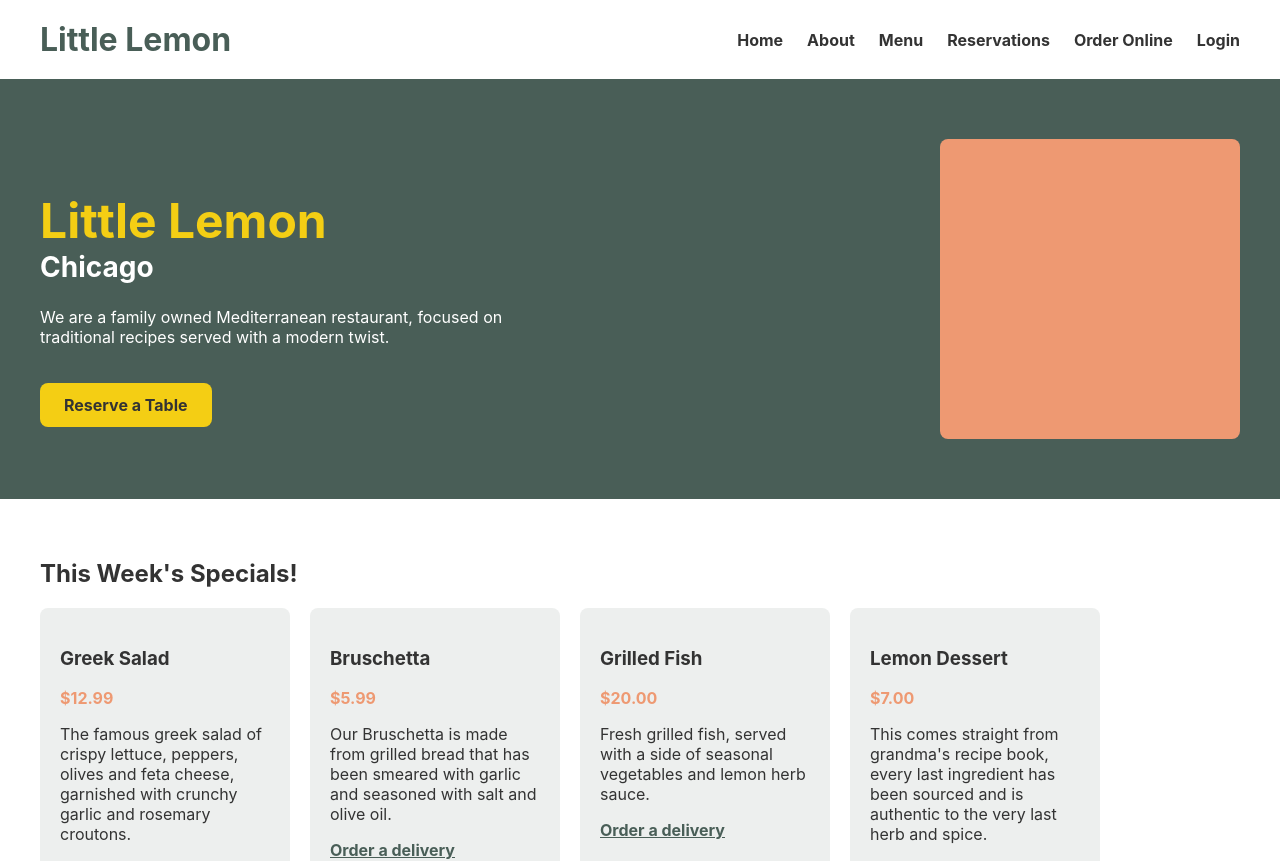
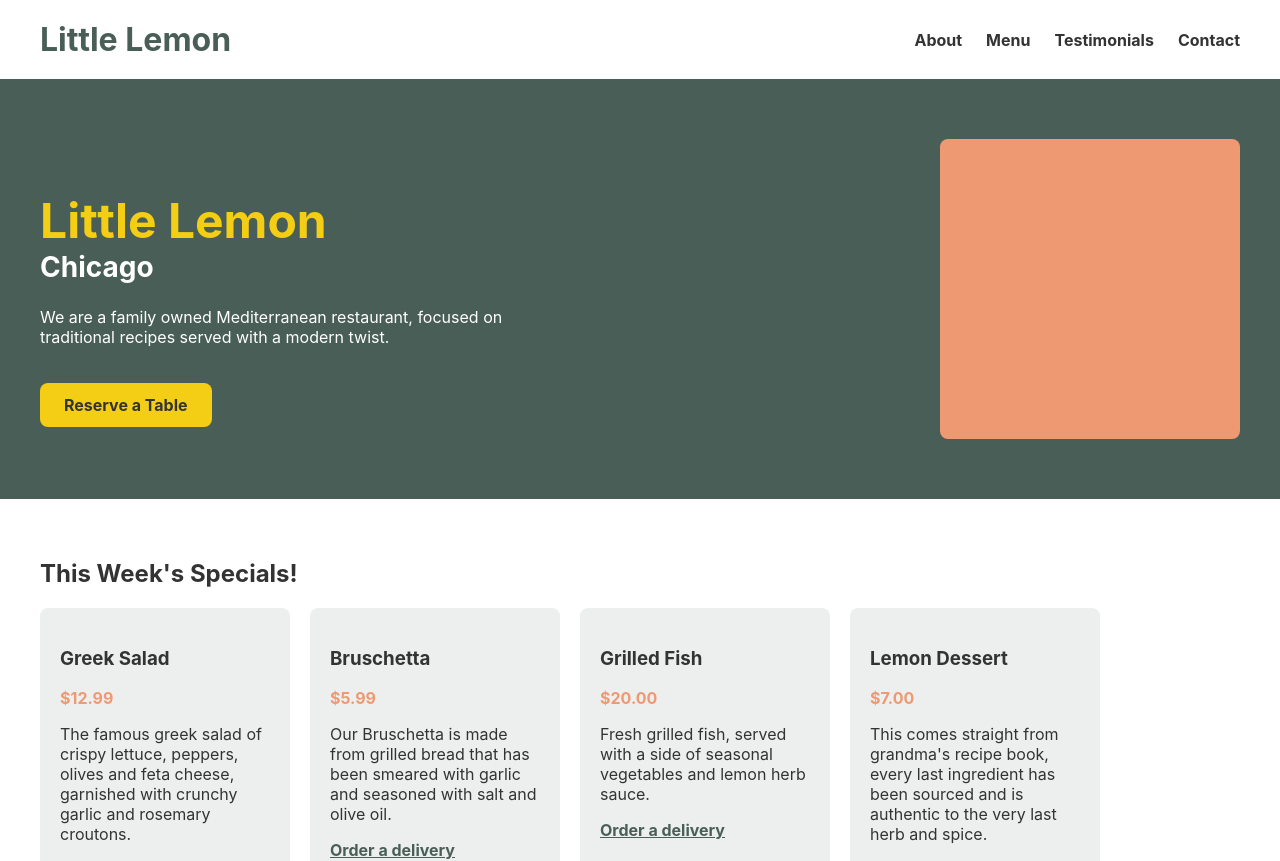
Before and after one commit to Padronline/little-lemon-lpadron, a React (Create React App) app: page / in a window 1280 px wide. Shown: the top 861 px of the page. Built offline with nearby package versions, Linux system fonts and the light colour scheme.

Commit message:
Simplify nav to page sections

```diff
--- a/src/components/Nav.js
+++ b/src/components/Nav.js
@@ -2,12 +2,10 @@ function Nav() {
   return (
     <nav className="nav">
       <ul className="nav-list">
-        <li><a href="/">Home</a></li>
-        <li><a href="/">About</a></li>
-        <li><a href="/">Menu</a></li>
-        <li><a href="/booking">Reservations</a></li>
-        <li><a href="/">Order Online</a></li>
-        <li><a href="/">Login</a></li>
+        <li><a href="#about">About</a></li>
+        <li><a href="#menu">Menu</a></li>
+        <li><a href="#testimonials">Testimonials</a></li>
+        <li><a href="#contact">Contact</a></li>
       </ul>
     </nav>
   );
```
